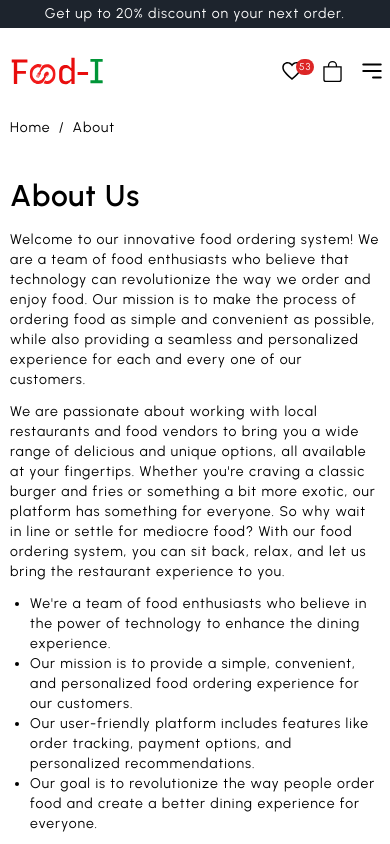
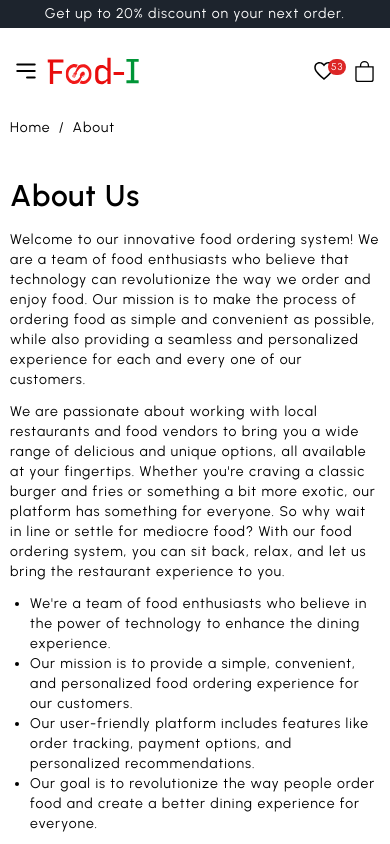
Before and after one commit to Pranish-Chaulagain/foodi-frontend, a Next.js app: page /about in a window 390 px wide. Shown: the top 844 px of the page. Built offline with nearby package versions, Linux system fonts and the light colour scheme; no server answers.

Commit message:
minor update

```diff
--- a/components/Header.jsx
+++ b/components/Header.jsx
@@ -61,9 +61,26 @@ const Header = () => {
       className={`w-full h-[70px] md:h-[80px] my-2 lg:px-3 bg-white flex items-center justify-between z-20 sticky top-0 transition-transform duration-300 ${show}`}
     >
       <Wrapper className="w-full h-[60px] flex justify-between items-center">
-        <Link href="/">
-          <Image src={Logo} alt="" className="w-[95px] md:w-[110px] mr-20" />
-        </Link>
+        <div className="flex gap-3 items-center">
+          {/* ---------------------------------------------- Mobile menu icon start ---------------------------------------------- */}
+          <div className="w-8 md:w-12 h-8 md:h-12 rounded-full lg:hidden flex justify-center items-center md:hover:bg-black/[0.05] cursor-pointer relative -mr-2">
+            {mobileMenu ? (
+              <VscChromeClose
+                className="text-[24px]"
+                onClick={() => setMobileMenu(false)}
+              />
+            ) : (
+              <HiOutlineMenuAlt3
+                className="text-[26px]"
+                onClick={() => setMobileMenu(true)}
+              />
+            )}
+          </div>
+          {/* ----------------------- Mobile menu icon ----------------------- */}
+          <Link href="/">
+            <Image src={Logo} alt="" className="w-[95px] md:w-[110px] mr-20" />
+          </Link>
+        </div>
 
         <Menu
           showCatMenu={showCatMenu}
@@ -108,22 +125,6 @@ const Header = () => {
           </Link>
 
           {/* ----------------------- Cart icon end ----------------------- */}
-
-          {/* ---------------------------------------------- Mobile menu icon start ---------------------------------------------- */}
-          <div className="w-8 md:w-12 h-8 md:h-12 rounded-full lg:hidden flex justify-center items-center md:hover:bg-black/[0.05] cursor-pointer relative -mr-2">
-            {mobileMenu ? (
-              <VscChromeClose
-                className="text-[24px]"
-                onClick={() => setMobileMenu(false)}
-              />
-            ) : (
-              <HiOutlineMenuAlt3
-                className="text-[26px]"
-                onClick={() => setMobileMenu(true)}
-              />
-            )}
-          </div>
-          {/* ----------------------- Mobile menu icon ----------------------- */}
         </div>
       </Wrapper>
     </header>
--- a/components/HeroBanner.jsx
+++ b/components/HeroBanner.jsx
@@ -16,7 +16,7 @@ const HeroBanner = () => {
           renderArrowPrev={(clickHandler, hasPrev) => (
             <div
               onClick={clickHandler}
-              className="absolute right-[55px] md:right-[70px] top-3 w-[40px] md:w-[50px] h-[40px] md:h-[50px] bg-white z-10 flex items-center justify-center cursor-pointer hover:opacity-90 rounded-md"
+              className="absolute right-[55px] md:right-[70px] top-2 w-[40px] md:w-[50px] h-[40px] md:h-[50px] bg-white z-10 flex items-center justify-center cursor-pointer hover:opacity-90 rounded-md"
             >
               <BiArrowBack className="text-sm md:text-lg" />
             </div>
@@ -24,7 +24,7 @@ const HeroBanner = () => {
           renderArrowNext={(clickHandler, hasNext) => (
             <div
               onClick={clickHandler}
-              className="absolute right-3 top-3 w-[40px] md:w-[50px] h-[40px] md:h-[50px] bg-white z-10 flex items-center justify-center cursor-pointer hover:opacity-90 rounded-md"
+              className="absolute right-2 top-2 w-[40px] md:w-[50px] h-[40px] md:h-[50px] bg-white z-10 flex items-center justify-center cursor-pointer hover:opacity-90 rounded-md"
             >
               <BiArrowBack className="rotate-180 text-sm md:text-lg" />
             </div>
```
